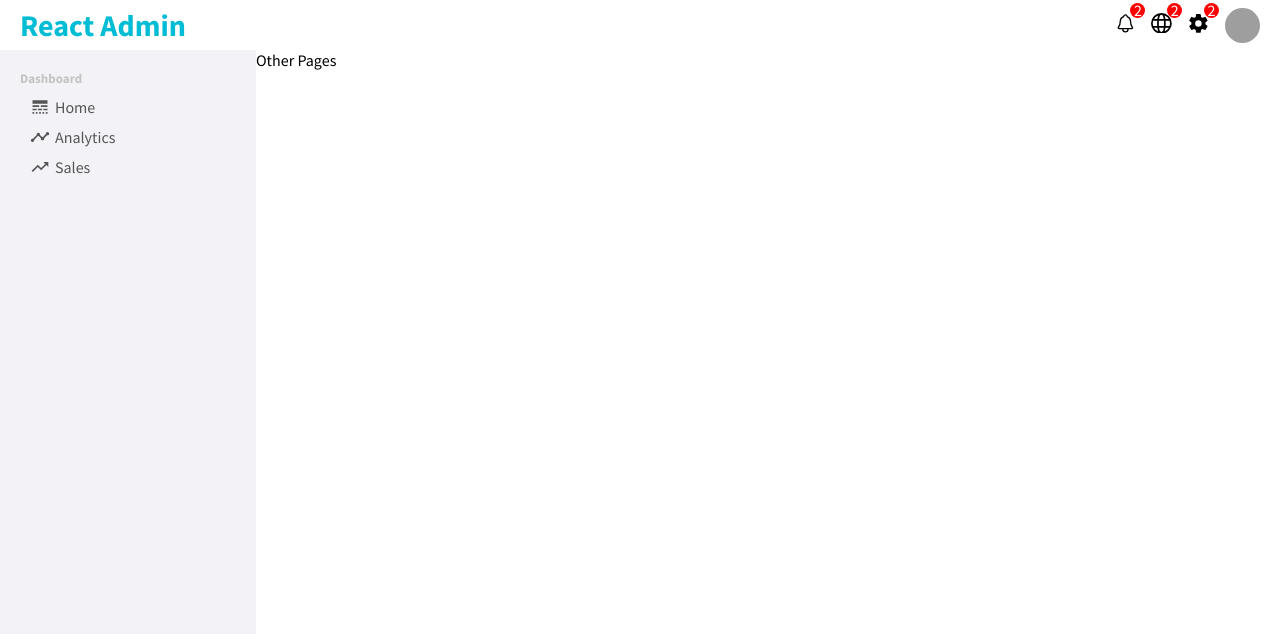
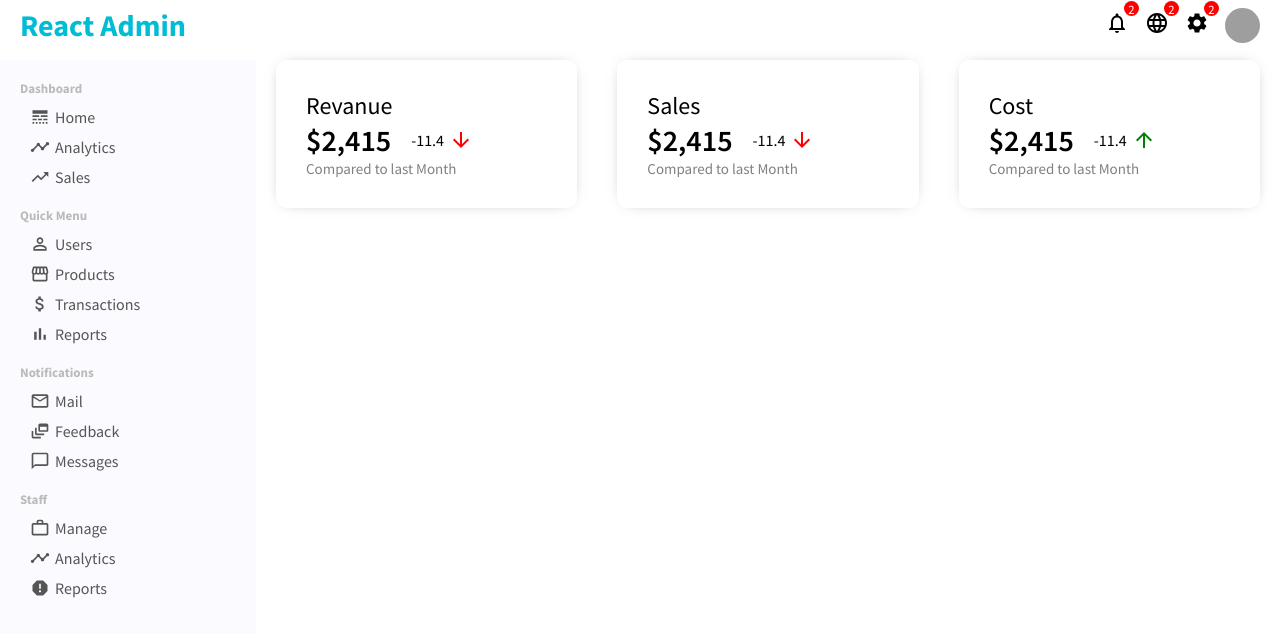
Before and after one commit to keerthimac/react-dashboard, a React (Create React App) app: page / in a window 1280 px wide. Shown: the top 634 px of the page. Built offline with nearby package versions, Linux system fonts and the light colour scheme; grey boxes are pictures that could not be loaded.

Commit message:
top,side bars & featured finished

```diff
--- a/src/App.js
+++ b/src/App.js
@@ -1,16 +1,16 @@
-import "./app.css"
+import "./app.css";
 
 import Topbar from "./components/topbar/Topbar";
 import Sidebar from "./components/sidebar/Sidebar";
+import Home from "./pages/home/Home";
 
 function App() {
   return (
     <div>
       <Topbar />
-      <div className="container">
-        <Sidebar/>
-        <div className="others">Other Pages</div>
-
+      <div className='container'>
+        <Sidebar />
+        <Home />
       </div>
     </div>
   );
--- a/src/app.css
+++ b/src/app.css
@@ -1,7 +1,4 @@
 .container {
   display: flex;
+  margin-top: 10px;
 }
-
-.others {
-  flex: 4;
-}
--- /dev/null
+++ b/src/components/featureInfo/FeaturedInfo.jsx
@@ -0,0 +1,45 @@
+import "./featuredInfo.css";
+
+import ArrowDownwardIcon from "@material-ui/icons/ArrowDownward";
+import ArrowUpwardIcon from "@material-ui/icons/ArrowUpward";
+
+function FeaturedInfo() {
+  return (
+    <div className='featured'>
+      <div className='featuredItem'>
+        <span className='featuredTitle'>Revanue</span>
+        <div className='featuredMoneyContainer'>
+          <span className='featuredMoney'>$2,415</span>
+          <span className='featuredMoneyRate'>
+            -11.4 <ArrowDownwardIcon className='featuredIcon negative' />
+          </span>
+        </div>
+        <div className='featuredSub'>Compared to last Month</div>
+      </div>
+      {/* Sales */}
+      <div className='featuredItem'>
+        <span className='featuredTitle'>Sales</span>
+        <div className='featuredMoneyContainer'>
+          <span className='featuredMoney'>$2,415</span>
+          <span className='featuredMoneyRate'>
+            -11.4 <ArrowDownwardIcon className='featuredIcon negative' />
+          </span>
+        </div>
+        <div className='featuredSub'>Compared to last Month</div>
+      </div>
+      {/* Cost */}
+      <div className='featuredItem'>
+        <span className='featuredTitle'>Cost</span>
+        <div className='featuredMoneyContainer'>
+          <span className='featuredMoney'>$2,415</span>
+          <span className='featuredMoneyRate'>
+            -11.4 <ArrowUpwardIcon className='featuredIcon' />
+          </span>
+        </div>
+        <div className='featuredSub'>Compared to last Month</div>
+      </div>
+    </div>
+  );
+}
+
+export default FeaturedInfo;
--- /dev/null
+++ b/src/components/featureInfo/featuredInfo.css
@@ -0,0 +1,50 @@
+.featured {
+  width: 100%;
+  display: flex;
+  justify-content: space-between;
+}
+
+.featuredItem {
+  flex: 1;
+  margin: 0px 20px;
+  padding: 30px;
+  border-radius: 10px;
+  cursor: pointer;
+  -webkit-box-shadow: 0px 0px 15px -10px rgba(0, 0, 0, 0.75);
+  box-shadow: 0px 0px 15px -10px rgba(0, 0, 0, 0.75);
+}
+
+.featuredTitle {
+  font-size: 1.5rem;
+}
+
+.featuredMoneyContainer {
+  display: flex;
+  align-items: center;
+}
+
+.featuredMoney {
+  font-size: 30px;
+  font-weight: 600;
+}
+
+.featuredMoneyRate {
+  display: flex;
+  align-items: center;
+  margin-left: 20px;
+}
+
+.featuredIcon {
+  font-size: 20px;
+  margin-left: 5px;
+  color: green;
+}
+
+.featuredIcon.negative {
+  color: red;
+}
+
+.featuredSub {
+  font-size: 15px;
+  color: gray;
+}
--- a/src/components/sidebar/Sidebar.jsx
+++ b/src/components/sidebar/Sidebar.jsx
@@ -1,24 +1,95 @@
-import './sidebar.css';
-import { MdLineStyle,MdTimeline,MdTrendingUp } from "react-icons/md";
+import "./sidebar.css";
+import LineStyleIcon from "@material-ui/icons/LineStyle";
+import TimelineIcon from "@material-ui/icons/Timeline";
+import TrendingUpIcon from "@material-ui/icons/TrendingUp";
+import PermIdentity from "@material-ui/icons/PermIdentity";
+import Storefront from "@material-ui/icons/Storefront";
+import AttachMoney from "@material-ui/icons/AttachMoney";
+import BarChart from "@material-ui/icons/BarChart";
+import MailOutline from "@material-ui/icons/MailOutline";
+import DynamicFeed from "@material-ui/icons/DynamicFeed";
+import ChatBubbleOutlineIcon from "@material-ui/icons/ChatBubbleOutline";
+import WorkOutlineIcon from "@material-ui/icons/WorkOutline";
+import Timeline from "@material-ui/icons/Timeline";
+import Report from "@material-ui/icons/Report";
 
 function Sidebar() {
   return (
-    <div className="sidebar">
-      <div className="sidebarWrapper">
-        <div className="sidebarMenu">
-          <h3 className="sidebarTitle">Dashboard</h3>
-          <ul className="sidebarList">
-            <li className="sidebarListItem">
-              <MdLineStyle className='sidebarIcon'/>
+    <div className='sidebar'>
+      <div className='sidebarWrapper'>
+        {/* Side Bar menu */}
+        <div className='sidebarMenu'>
+          <h3 className='sidebarTitle'>Dashboard</h3>
+          <ul className='sidebarList'>
+            <li className='sidebarListItem'>
+              <LineStyleIcon className='sidebarIcon' />
               Home
             </li>
-            <li className="sidebarListItem">
-              <MdTimeline className='sidebarIcon'/>
+            <li className='sidebarListItem'>
+              <TimelineIcon className='sidebarIcon' />
               Analytics
             </li>
-            <li className="sidebarListItem">
-              <MdTrendingUp className='sidebarIcon'/>
+            <li className='sidebarListItem'>
+              <TrendingUpIcon className='sidebarIcon' />
               Sales
+            </li>
+          </ul>
+        </div>
+        {/* Quick menu */}
+        <div className='sidebarMenu'>
+          <h3 className='sidebarTitle'>Quick Menu</h3>
+          <ul className='sidebarList'>
+            <li className='sidebarListItem'>
+              <PermIdentity className='sidebarIcon' />
+              Users
+            </li>
+            <li className='sidebarListItem'>
+              <Storefront className='sidebarIcon' />
+              Products
+            </li>
+            <li className='sidebarListItem'>
+              <AttachMoney className='sidebarIcon' />
+              Transactions
+            </li>
+            <li className='sidebarListItem'>
+              <BarChart className='sidebarIcon' />
+              Reports
+            </li>
+          </ul>
+        </div>
+        {/* Notification menu */}
+        <div className='sidebarMenu'>
+          <h3 className='sidebarTitle'>Notifications</h3>
+          <ul className='sidebarList'>
+            <li className='sidebarListItem'>
+              <MailOutline className='sidebarIcon' />
+              Mail
+            </li>
+            <li className='sidebarListItem'>
+              <DynamicFeed className='sidebarIcon' />
+              Feedback
+            </li>
+            <li className='sidebarListItem'>
+              <ChatBubbleOutlineIcon className='sidebarIcon' />
+              Messages
+            </li>
+          </ul>
+        </div>
+        {/* Staff */}
+        <div className='sidebarMenu'>
+          <h3 className='sidebarTitle'>Staff</h3>
+          <ul className='sidebarList'>
+            <li className='sidebarListItem'>
+              <WorkOutlineIcon className='sidebarIcon' />
+              Manage
+            </li>
+            <li className='sidebarListItem'>
+              <Timeline className='sidebarIcon' />
+              Analytics
+            </li>
+            <li className='sidebarListItem'>
+              <Report className='sidebarIcon' />
+              Reports
             </li>
           </ul>
         </div>
--- a/src/components/sidebar/sidebar.css
+++ b/src/components/sidebar/sidebar.css
@@ -1,7 +1,7 @@
 .sidebar {
   flex: 1;
   height: calc(100vh - 50px);
-  background-color: rgb(243, 243, 247);
+  background-color: rgb(251, 251, 255);
   position: sticky;
   top: 50px;
 }
@@ -17,7 +17,7 @@
 
 .sidebarTitle {
   font-size: 13px;
-  color: rgb(197, 194, 194);
+  color: rgb(187, 186, 186);
 }
 
 .sidebarList {
@@ -31,11 +31,12 @@
   display: flex;
   align-items: center;
   justify-content: baseline;
+  border-radius: 10px;
 }
 
 .sidebarListItem.active,
 .sidebarListItem:hover {
-  background-color: rgb(199, 199, 206);
+  background-color: rgb(240, 240, 255);
 }
 
 .sidebarIcon {
--- a/src/components/topbar/Topbar.jsx
+++ b/src/components/topbar/Topbar.jsx
@@ -1,31 +1,34 @@
 import React from "react";
 import "./topbar.css";
-import { IoNotificationsOutline, IoSettingsSharp } from "react-icons/io5";
-import { GrLanguage } from "react-icons/gr";
+import SettingsIcon from "@material-ui/icons/Settings";
+import LanguageIcon from "@material-ui/icons/Language";
+import NotificationsNoneIcon from "@material-ui/icons/NotificationsNone";
 
 function Topbar() {
-  const style = {fontSize: "1.3rem"};
-
   return (
-    <div className="topbar">
-      <div className="topbarWrapper">
-        <div className="topLeft">
-          <span className="logo">React Admin</span>
+    <div className='topbar'>
+      <div className='topbarWrapper'>
+        <div className='topLeft'>
+          <span className='logo'>React Admin</span>
         </div>
-        <div className="topRight">
-          <div className="topbarIconsContainer">
-            <IoNotificationsOutline style={style} />
-            <span className="topIconBadge">2</span>
+        <div className='topRight'>
+          <div className='topbarIconsContainer'>
+            <NotificationsNoneIcon className='topIcon' />
+            <span className='topIconBadge'>2</span>
           </div>
-          <div className="topbarIconsContainer">
-            <GrLanguage style={style}/>
-            <span className="topIconBadge">2</span>
+          <div className='topbarIconsContainer'>
+            <LanguageIcon className='topIcon' />
+            <span className='topIconBadge'>2</span>
           </div>
-          <div className="topbarIconsContainer">
-            <IoSettingsSharp style={style} />
-            <span className="topIconBadge">2</span>
+          <div className='topbarIconsContainer'>
+            <SettingsIcon className='topIcon' />
+            <span className='topIconBadge'>2</span>
           </div>
-          <img src="https://images.pexels.com/photos/1526814/pexels-photo-1526814.jpeg?auto=compress&cs=tinysrgb&dpr=2&w=500" alt="" className="avatar" />
+          <img
+            src='https://images.pexels.com/photos/1526814/pexels-photo-1526814.jpeg?auto=compress&cs=tinysrgb&dpr=2&w=500'
+            alt=''
+            className='avatar'
+          />
         </div>
       </div>
     </div>
--- a/src/components/topbar/topbar.css
+++ b/src/components/topbar/topbar.css
@@ -5,7 +5,7 @@
   height: 50px;
   background-color: white;
   position: sticky;
-  top:0;
+  top: 0;
   z-index: 999;
 }
 
@@ -35,6 +35,12 @@
   margin-left: 1em;
 }
 
+.topbarIcon {
+  font-size: 20px;
+  color: #00bcd4;
+  cursor: pointer;
+}
+
 .topIconBadge {
   position: absolute;
   width: 15px;
@@ -47,10 +53,10 @@
   display: flex;
   align-items: center;
   justify-content: center;
-
+  font-size: 0.8em;
 }
 
-.avatar{
+.avatar {
   width: 35px;
   height: 35px;
   border-radius: 50%;
--- /dev/null
+++ b/src/pages/home/Home.jsx
@@ -0,0 +1,13 @@
+import "./home.css";
+
+import FeaturedInfo from "../../components/featureInfo/FeaturedInfo";
+
+function Home() {
+  return (
+    <div className='home'>
+      <FeaturedInfo />
+    </div>
+  );
+}
+
+export default Home;
--- /dev/null
+++ b/src/pages/home/home.css
@@ -0,0 +1,3 @@
+.home {
+  flex: 4;
+}
```
